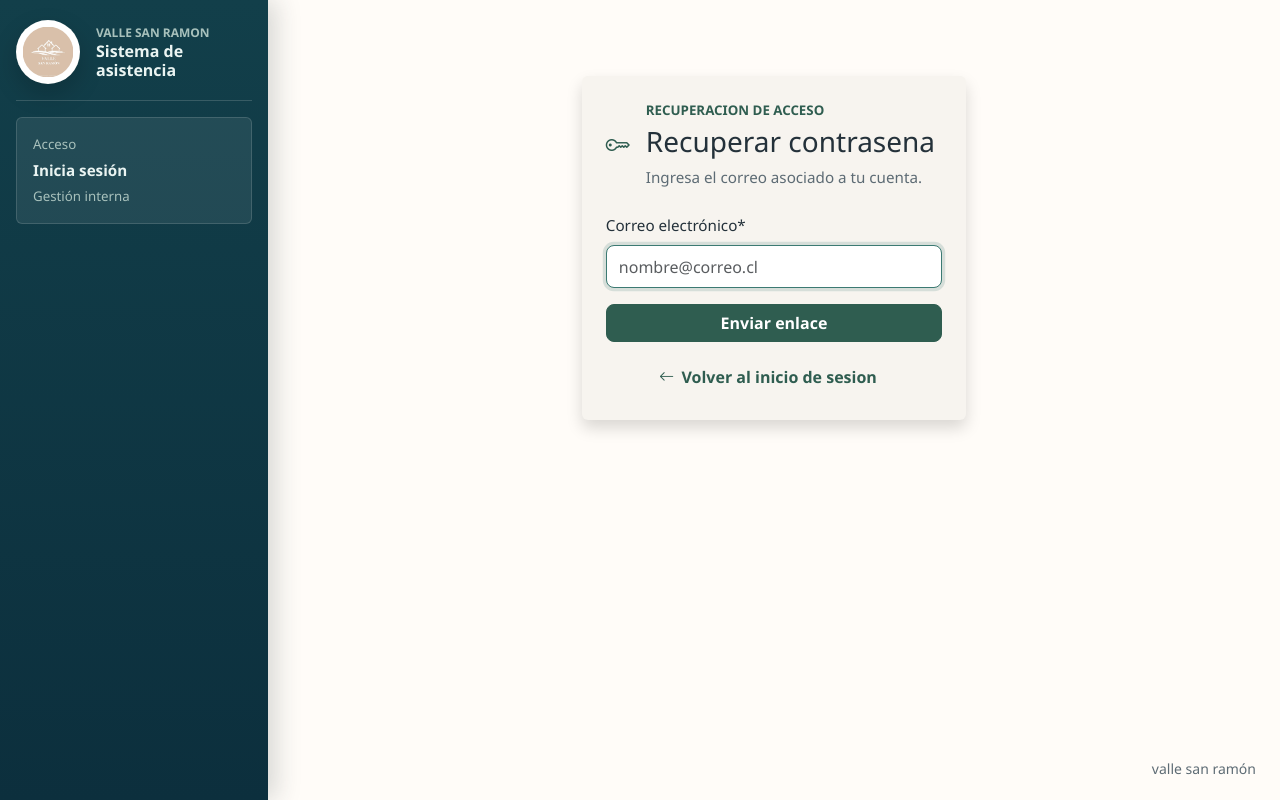
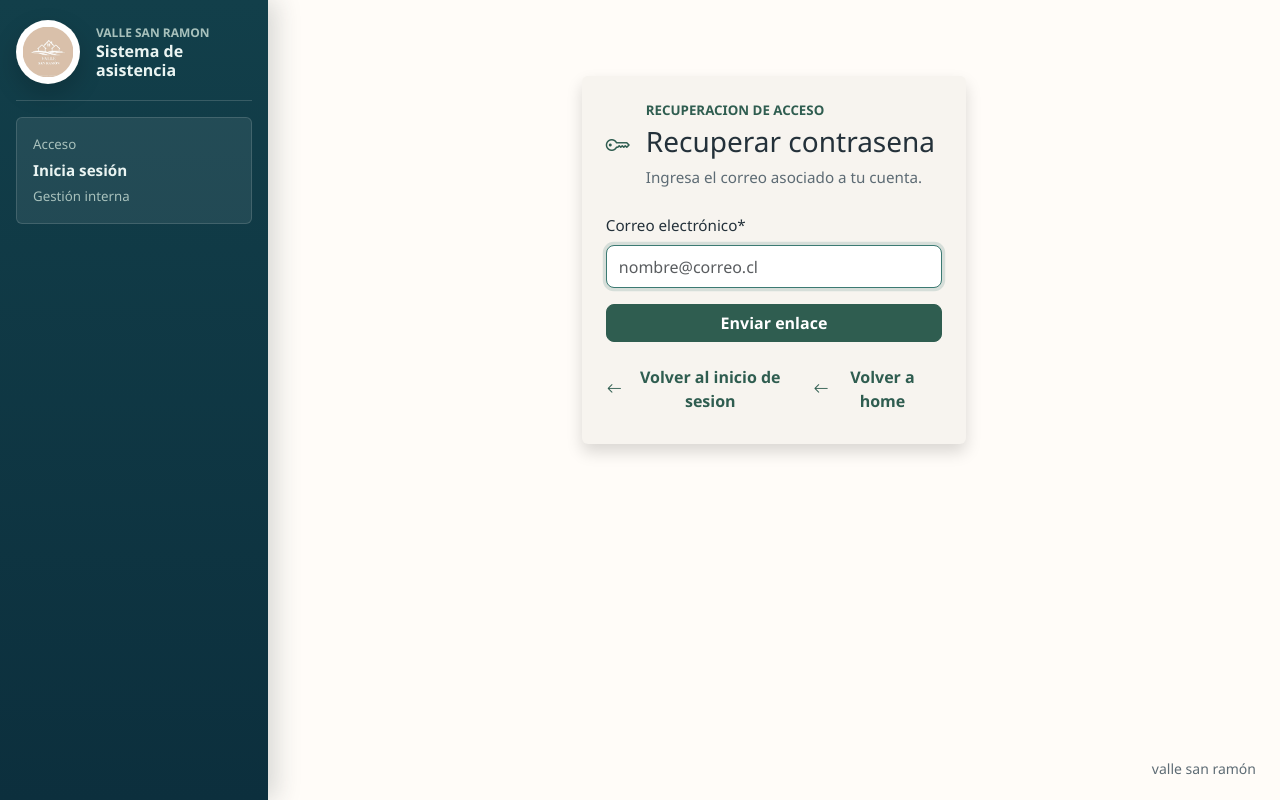
Before and after one commit to alejandrossm/sanramon, a Django app: page /recuperar-contrasena/ in a window 1280 px wide. Run offline with Django 5.2, Linux system fonts and the light colour scheme; some libraries are stand-ins or nearby versions.

Commit message:
Fix link navegacion

```diff
--- a/usuarios/templates/usuarios/password_reset_form.html
+++ b/usuarios/templates/usuarios/password_reset_form.html
@@ -18,10 +18,16 @@
 
             {% crispy form %}
 
-            <a href="{% url 'usuarios:login' %}" class="btn btn-link ps-0 mt-3">
-                {% include "includes/icon.html" with name="arrow-left" %}
-                <span>Volver al inicio de sesion</span>
-            </a>
+            <div class="d-flex flex-column flex-sm-row align-items-sm-center gap-2 mt-3">
+                <a href="{% url 'usuarios:login' %}" class="btn btn-link ps-0">
+                    {% include "includes/icon.html" with name="arrow-left" %}
+                    <span>Volver al inicio de sesion</span>
+                </a>
+                <a href="{% url 'usuarios:home' %}" class="btn btn-link ps-0">
+                    {% include "includes/icon.html" with name="arrow-left" %}
+                    <span>Volver a home</span>
+                </a>
+            </div>
         </section>
     </div>
 </div>
```
Also changed, not shown: usuarios/templates/usuarios/password_reset_confirm.html (+10 -4 lines), usuarios/tests.py (+17 -0 lines).
